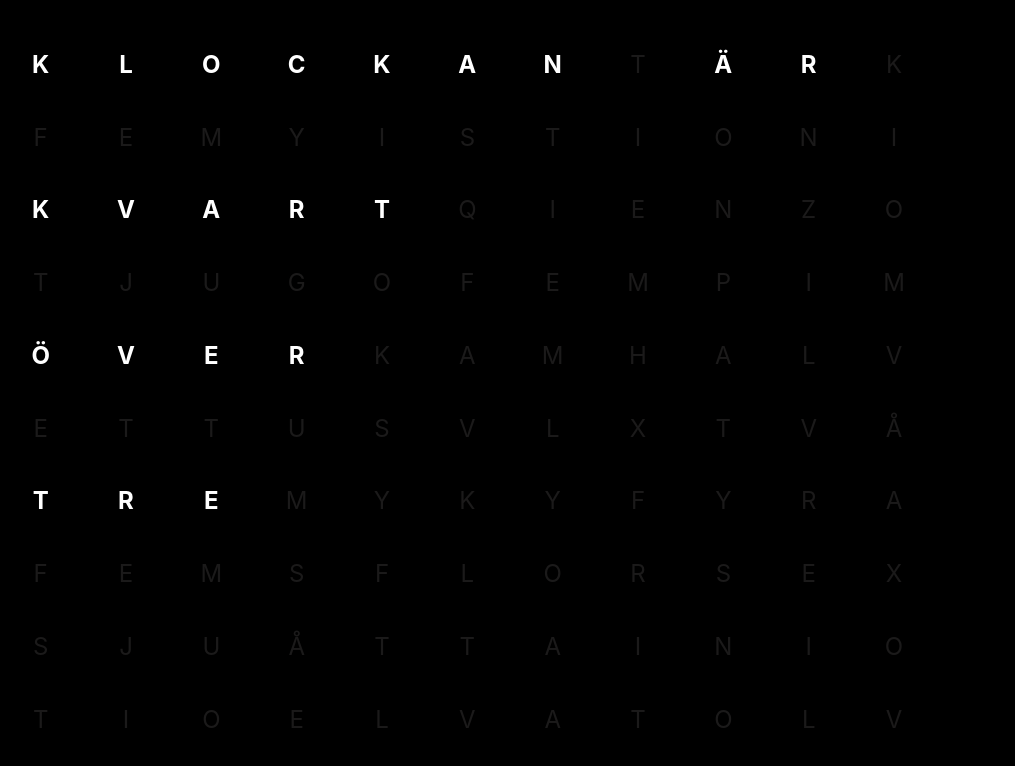
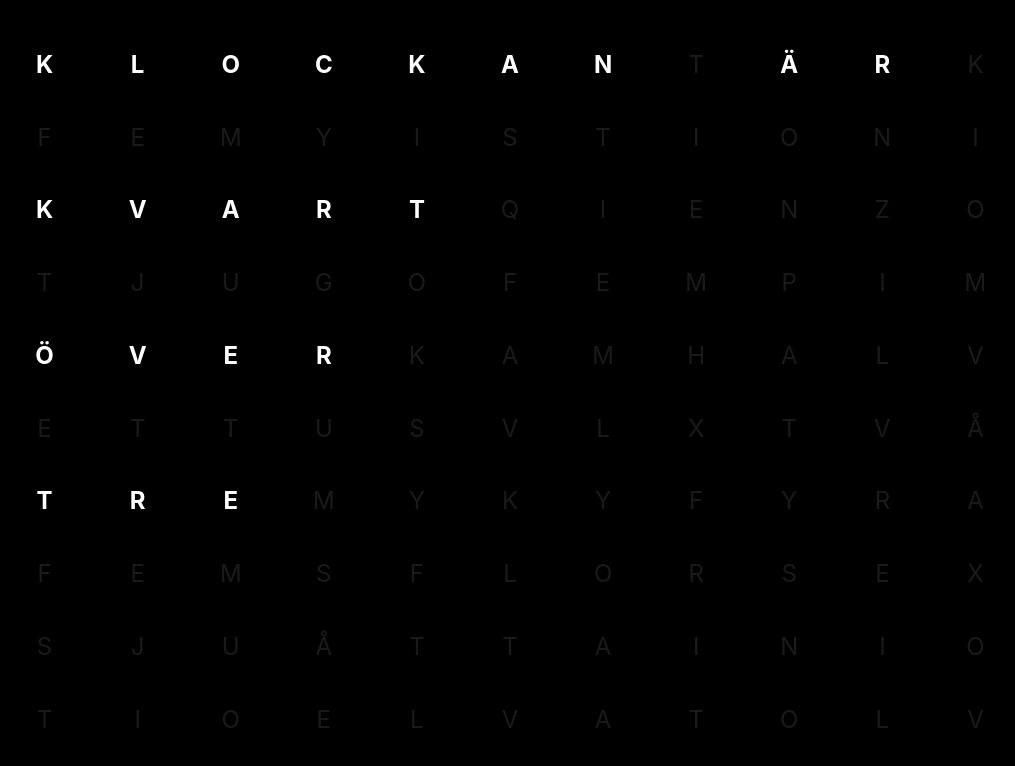
Before and after one commit to kimeriksson75/word-watch, a React (Create React App) app: page / in a window 1280 px wide. Shown: the top 766 px of the page, without its empty margins (130-1145 px from the left). Built offline with nearby package versions, Linux system fonts and the light colour scheme.

Commit message:
adjusted styles

```diff
--- a/src/App.css
+++ b/src/App.css
@@ -1,7 +1,7 @@
 body {
   background-color: black;
+  overflow: hidden;
 }
 .App {
   text-align: center;
-  background-color: black;
 }
--- a/src/components/WordWatch.css
+++ b/src/components/WordWatch.css
@@ -3,7 +3,6 @@
     flex-direction: column;
     min-height: 100%;
     max-width: 1024px;
-    background-color: black;
     height: 100dvh;
     justify-content: center;
     margin: 50px auto;
@@ -11,7 +10,7 @@
 }
 .word-watch {
     display: grid;
-    grid-template-columns: repeat(12, 1fr);
+    grid-template-columns: repeat(11, 1fr);
     height: 100%;
     background-color: black;
     transition: all 0.5s ease-in-out;
```
